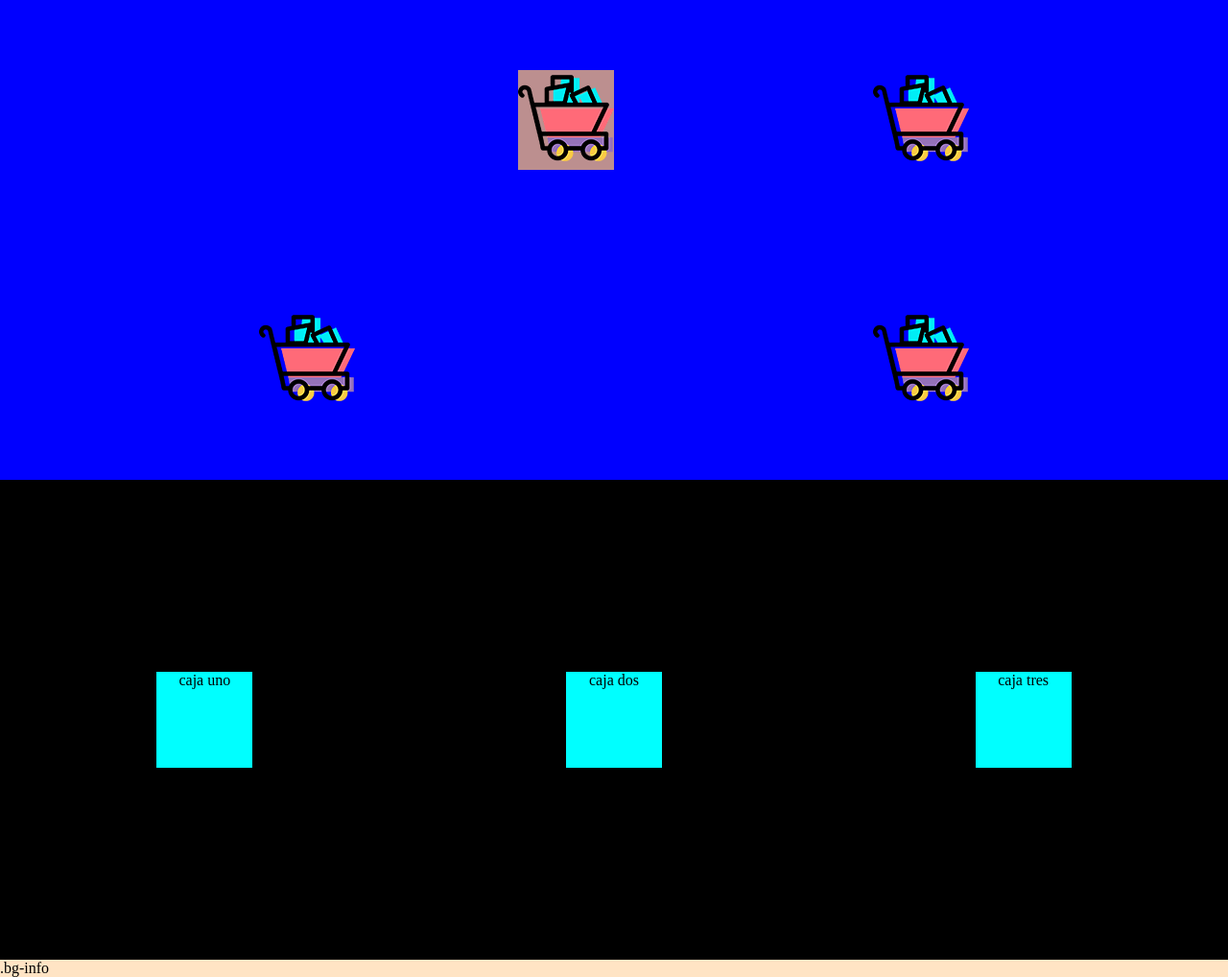
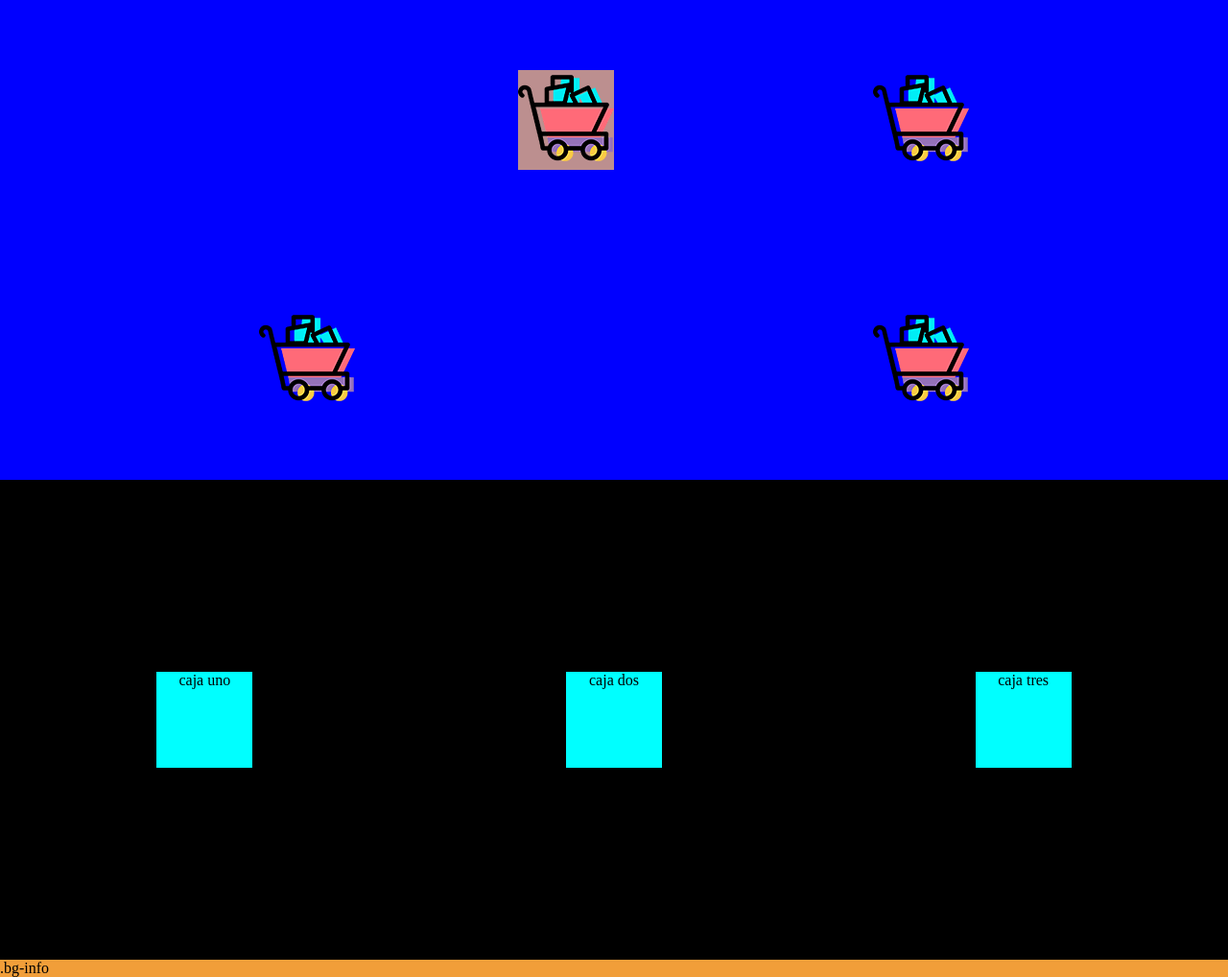
Before and after one commit to RodriAlbella/Tomato, a plain HTML site: page index.html in a window 1280 px wide. Shown: the whole page at 96% size. Drawn offline with Linux system fonts and the light colour scheme.

Commit message:
cambio de color footer

```diff
--- a/css/style.css
+++ b/css/style.css
@@ -55,13 +55,13 @@ section {
 
 .section-2 {
   display: flex;
-  justify-content:space-around;
+  justify-content: space-around;
   align-items: center;
   background-color: black;
   height: 500px;
 }
 .caja {
-  text-align:center;
+  text-align: center;
   align-self: center;
   height: 100px;
   width: 100px;
@@ -74,6 +74,6 @@ aside {
 }
 
 footer {
-  background-color: bisque;
+  background-color: rgb(241, 158, 57);
   grid-area: footer;
 }
```
